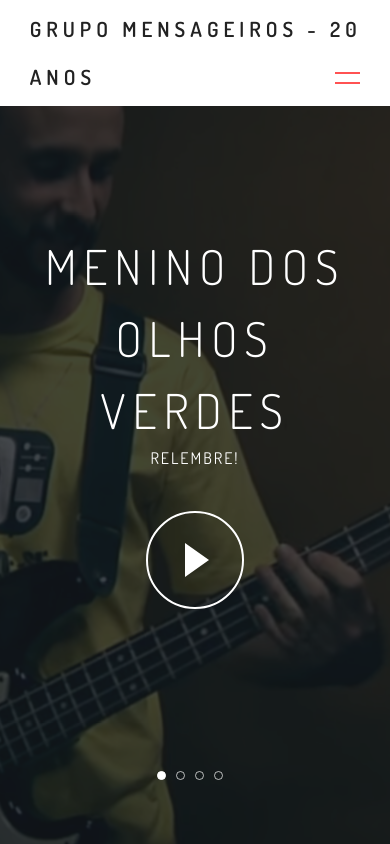
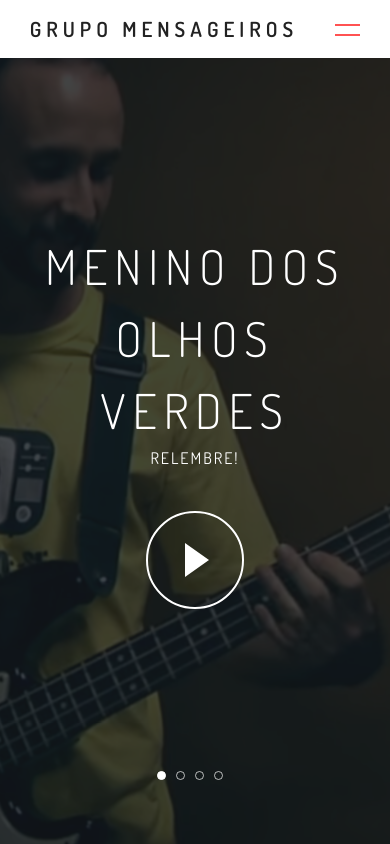
Before and after one commit to grupomensageiros/grupomensageiros.github.io, a plain HTML site: page index.html in a window 390 px wide. Shown: the top 844 px of the page. Drawn offline with nearby package versions, Linux system fonts and the light colour scheme.

Commit message:
diminuido nome da banda melhor em smartphone

```diff
--- a/index.html
+++ b/index.html
@@ -144,7 +144,7 @@
             <header class="header default">
                 <div class=" left-part">
                     <a class="logo scroll" href="#wrapper">
-                        <h2 class="mb-0 uppercase">GRUPO MENSAGEIROS - 20 ANOS</h2>
+                        <h2 class="mb-0 uppercase">GRUPO MENSAGEIROS</h2>
                     </a>
                 </div>
                 <div class="right-part">
```
